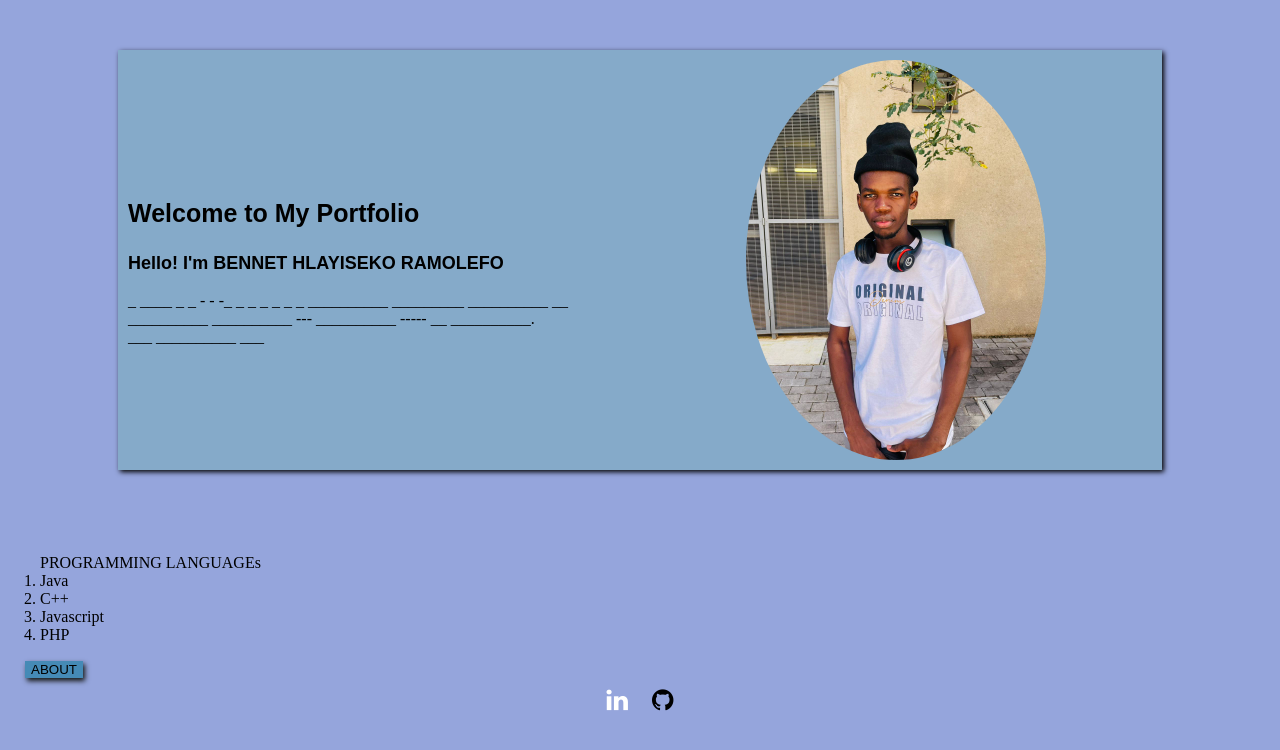
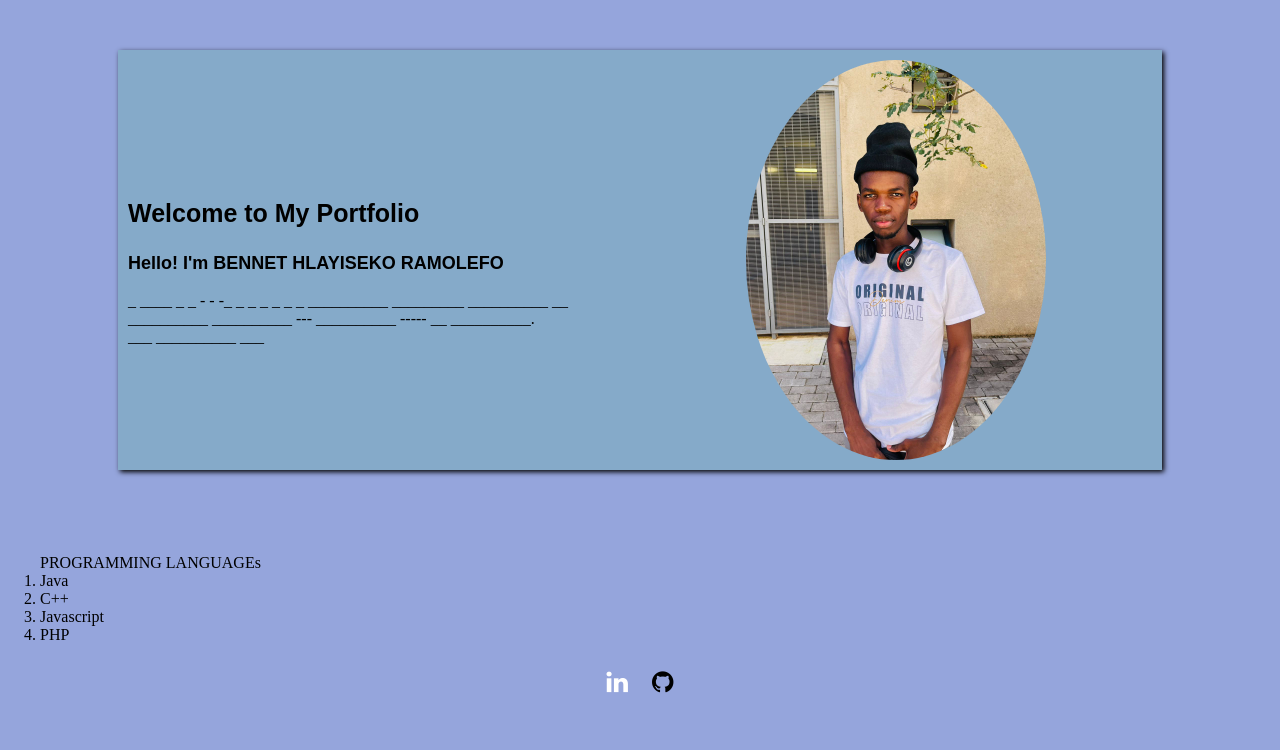
Before and after one commit to hlayiseko01/hlayiseko.github.io, a plain HTML site: page index.html in a window 1280 px wide. Drawn offline with Linux system fonts and the light colour scheme.

Commit message:
removed unnecessary info

```diff
--- a/index.html
+++ b/index.html
@@ -33,7 +33,7 @@
         <li>PHP</li>
 
     </ol>
-<button ><a href="about">ABOUT</a></button>
+
 
 
     <div class="social">
```
